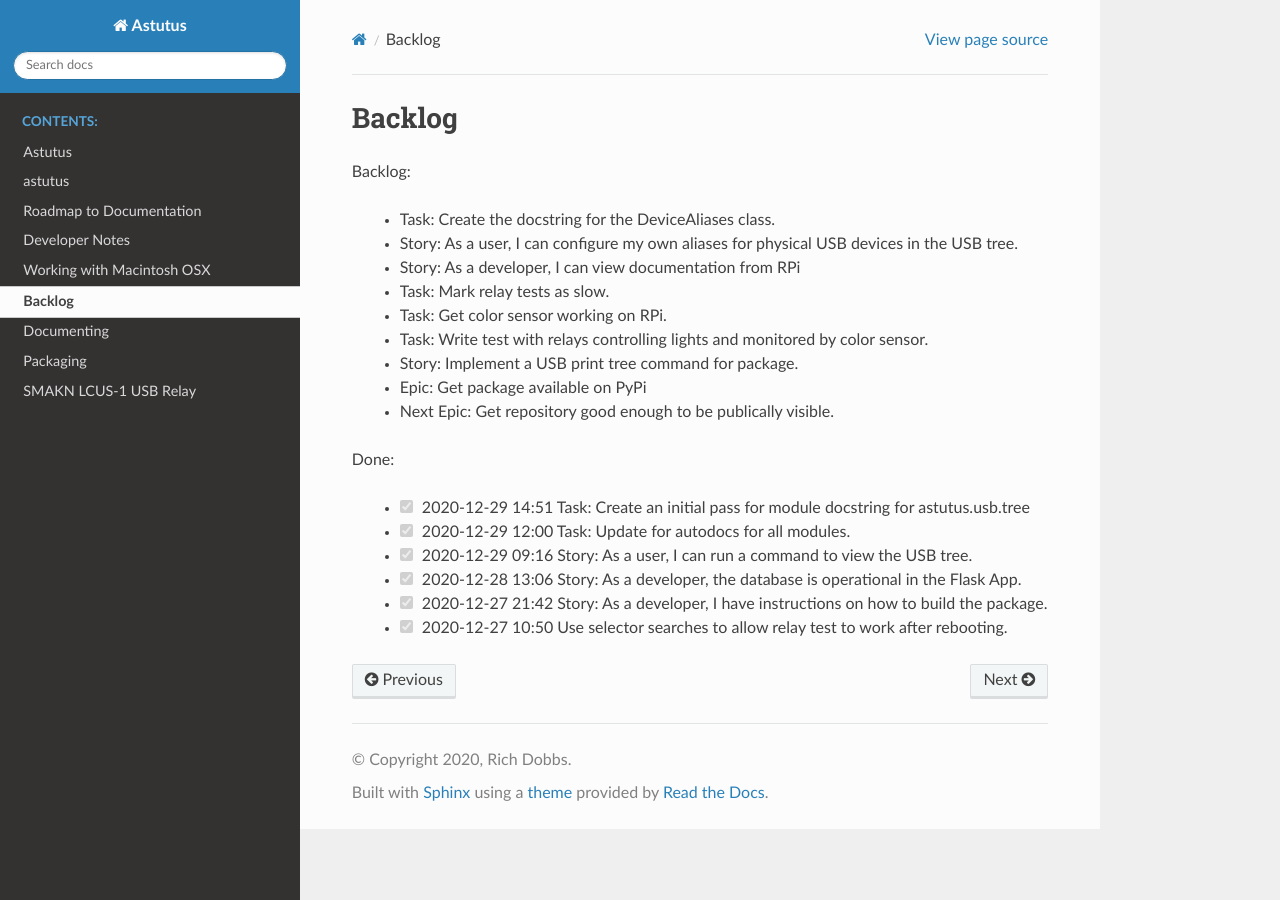
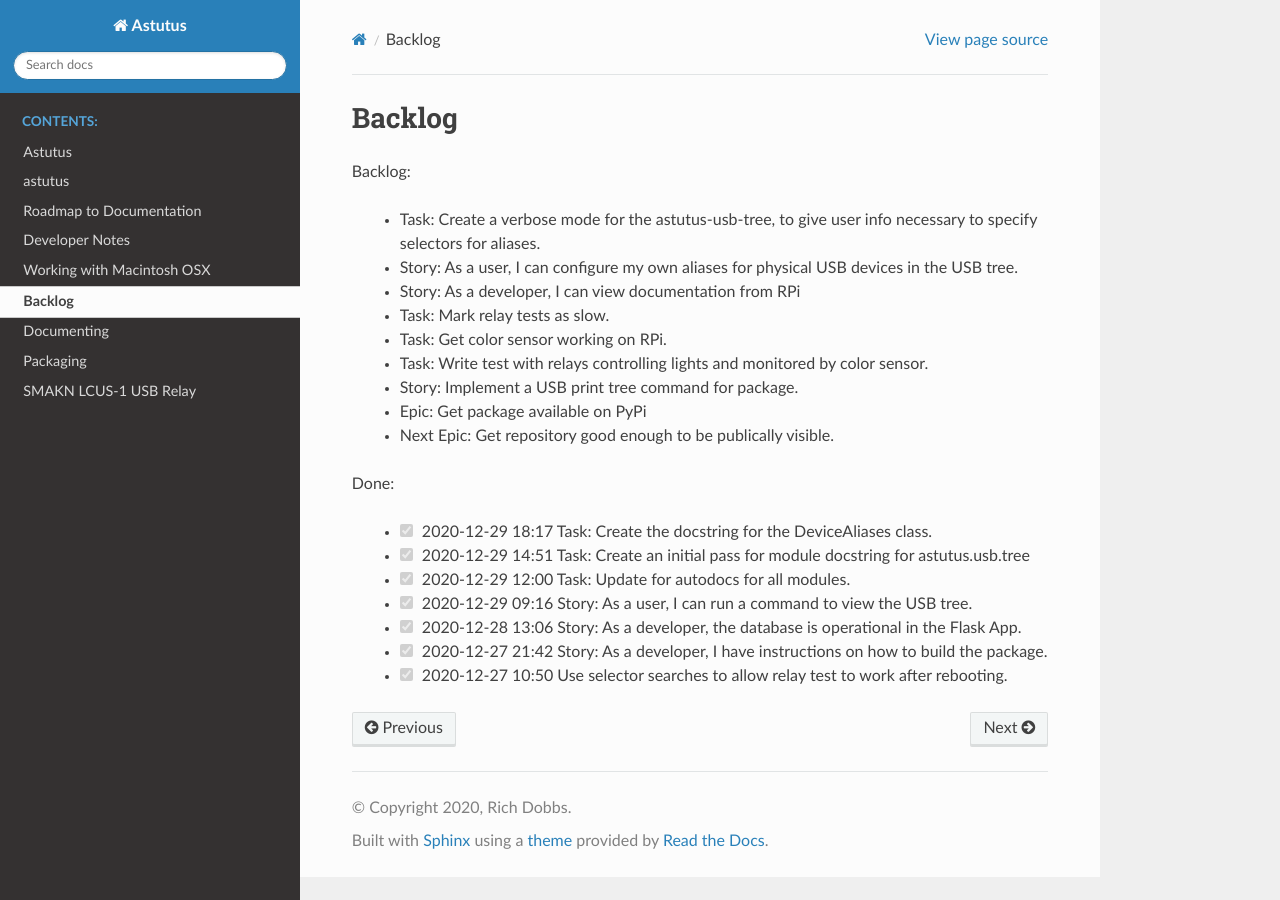
Before and after one commit to rich-dobbs-13440/astutus, a Sphinx documentation site: the page built from docs/source/backlog.rst, in a window 1280 px wide. Built offline with Sphinx 7.4.7 and the Read the Docs theme 2.0.0, drawn with Linux system fonts in a browser that asks for light colours.

```diff
--- a/docs/source/backlog.rst
+++ b/docs/source/backlog.rst
@@ -3,7 +3,8 @@
 
 Backlog:
 
-  * Task: Create the docstring for the DeviceAliases class.
+  * Task: Create a verbose mode for the astutus-usb-tree, to give user info necessary to
+    specify selectors for aliases.
   * Story: As a user, I can configure my own aliases for physical USB
     devices in the USB tree.
   * Story: As a developer, I can view documentation from RPi
@@ -20,6 +21,8 @@
 
 Done:
 
+    * |done| 2020-12-29 18:17 Task: Create the docstring for the DeviceAliases class.
+
     * |done| 2020-12-29 14:51 Task: Create an initial pass for module docstring for astutus.usb.tree
 
     * |done| 2020-12-29 12:00 Task: Update for autodocs for all modules.
```
Also changed, not shown: 1 other file.
